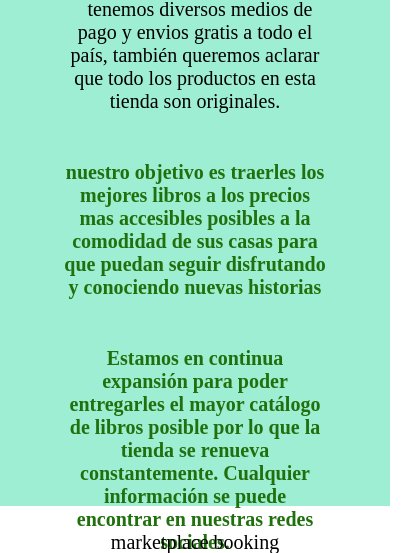
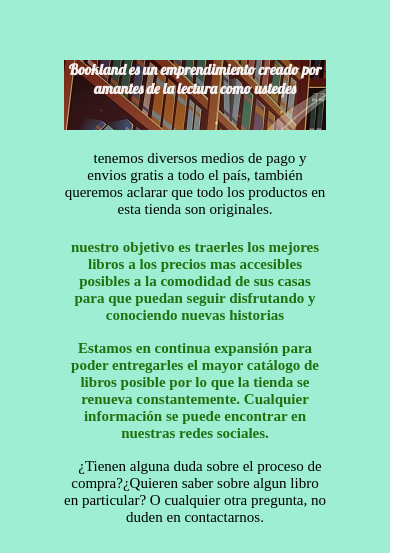
Before and after one commit to Johanna-Fanara/bookland.fanara, a website: page pages/nosotros.html in a window 390 px wide. Shown: the part 436-989 px from the top of the page, 418 px wide, since content can reach past the window. Drawn offline with Linux system fonts and the light colour scheme.

Commit message:
corregido responsive celular

```diff
--- a/scss/layout/_celular.scss
+++ b/scss/layout/_celular.scss
@@ -12,6 +12,7 @@
         .navBar{
             font-size: 20px;
             gap: 15px;
+            @include flex(column, center, center)
             .subrayado{
                 text-decoration-thickness: 2px;
             }
@@ -69,7 +70,8 @@
        }
        /* NOSOTROS CELULAR*/
    .grids{
-    height: 700px;
+    height: 600px;
+    gap: 1rem;
     grid-template-columns: 1fr;
     grid-template-rows: 1fr 1fr 1fr 1fr 1fr;
    grid-template-areas:
@@ -79,16 +81,22 @@
    "item5"
    "item4";
    .item1{
-    font-size: 20px;
-    height: 80px;
+    font-size: 15px;
+    height: 70px;
    }
    .item2{
-    font-size: 20px;
+    font-size: 15px;
     color: #21700e;
     font-weight: bolder;
    }
+   .item3{
+    font-size: 15px;
+   }
+   .item4{
+    font-size: 15px;
+   }
    .item5{
-    font-size: 20px;
+    font-size: 15px;
     color: #21700e;
     font-weight: bolder;
    }
@@ -108,7 +116,7 @@
     .label-mail{
        margin-top: 10px;
        font-size: 20px;
-       margin-left: 150px;
+       margin-left: 100px;
     }
     .label-msj{
        margin-top: 15px;
@@ -137,7 +145,7 @@
    /* FOOTER DE CELULAR*/
    footer{
     p{
-        font-size: 20px;
+        font-size: 15px;
         margin-top: 25px;
     }
     .redes{
```
Also changed, not shown: package.json (+195 -3 lines), css/style.css, 1 other file.
